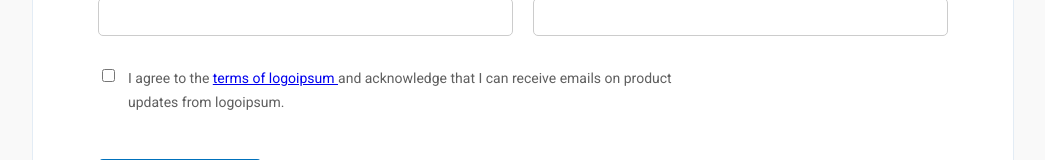
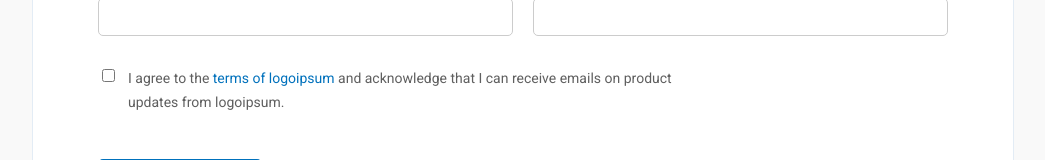
Before and after one commit to Srihari3601/Logoipsum-page, a plain HTML site: page index.html in a window 1280 px wide. Shown: the part 404-564 px from the top of the page, without its empty margins (117-1162 px from the left). Drawn offline with nearby package versions, Linux system fonts and the light colour scheme.

Commit message:
anchor tag correction

```diff
--- a/index.html
+++ b/index.html
@@ -40,7 +40,7 @@
       </div>
       <div class=" checkbox">
         <input type="checkbox" id="terms">
-        <label for="terms">I agree to the <a href="#">terms of logoipsum </a>and acknowledge that I can receive emails on product updates from logoipsum.</label>
+        <label for="terms">I agree to the <a style="text-decoration: none; color: #0071BC;" href="#">terms of logoipsum </a>and acknowledge that I can receive emails on product updates from logoipsum.</label>
       </div>
       <div class="submit">
         <button type="submit" id="submit-btn">Create My Account</button>
```
